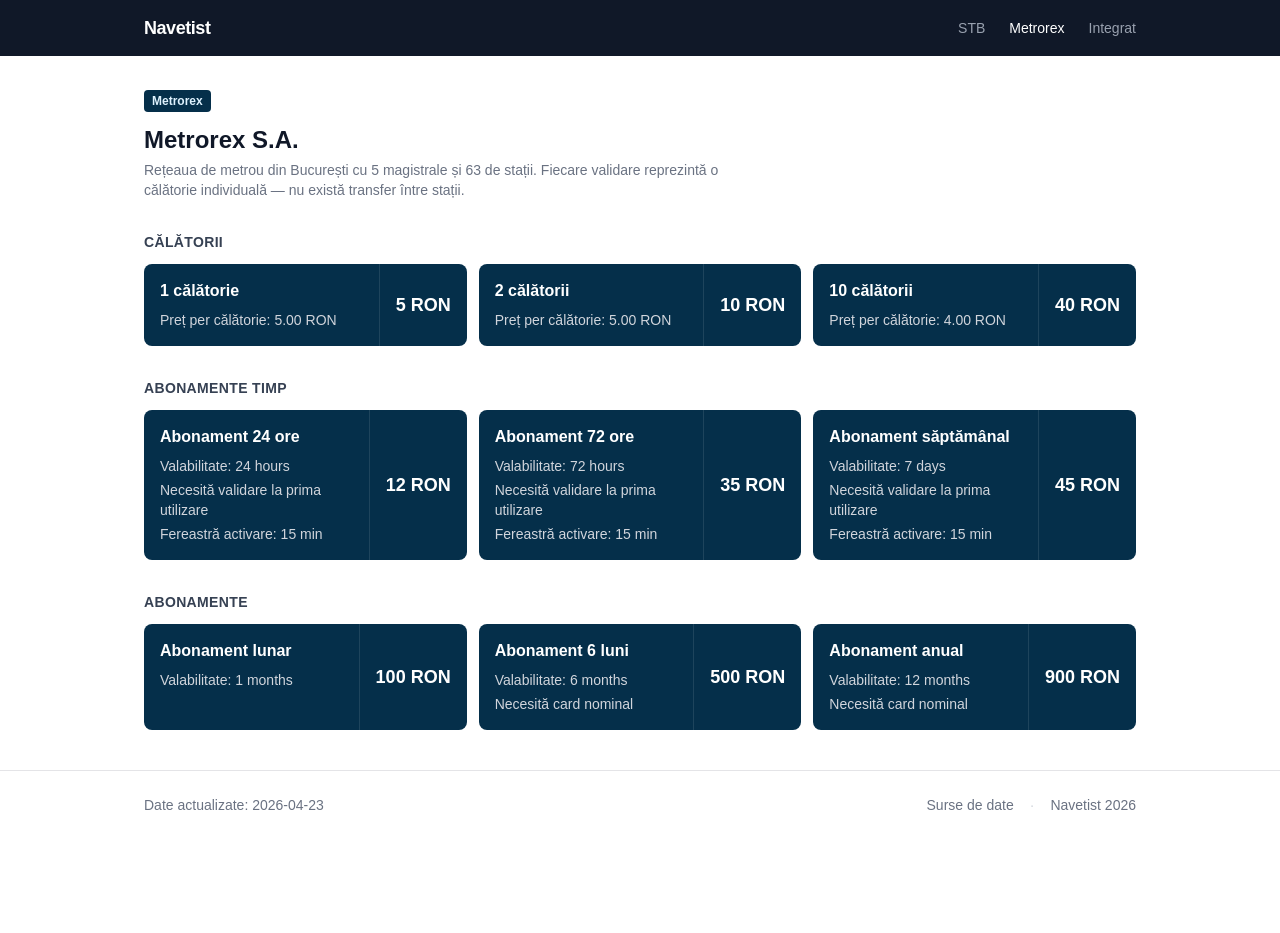
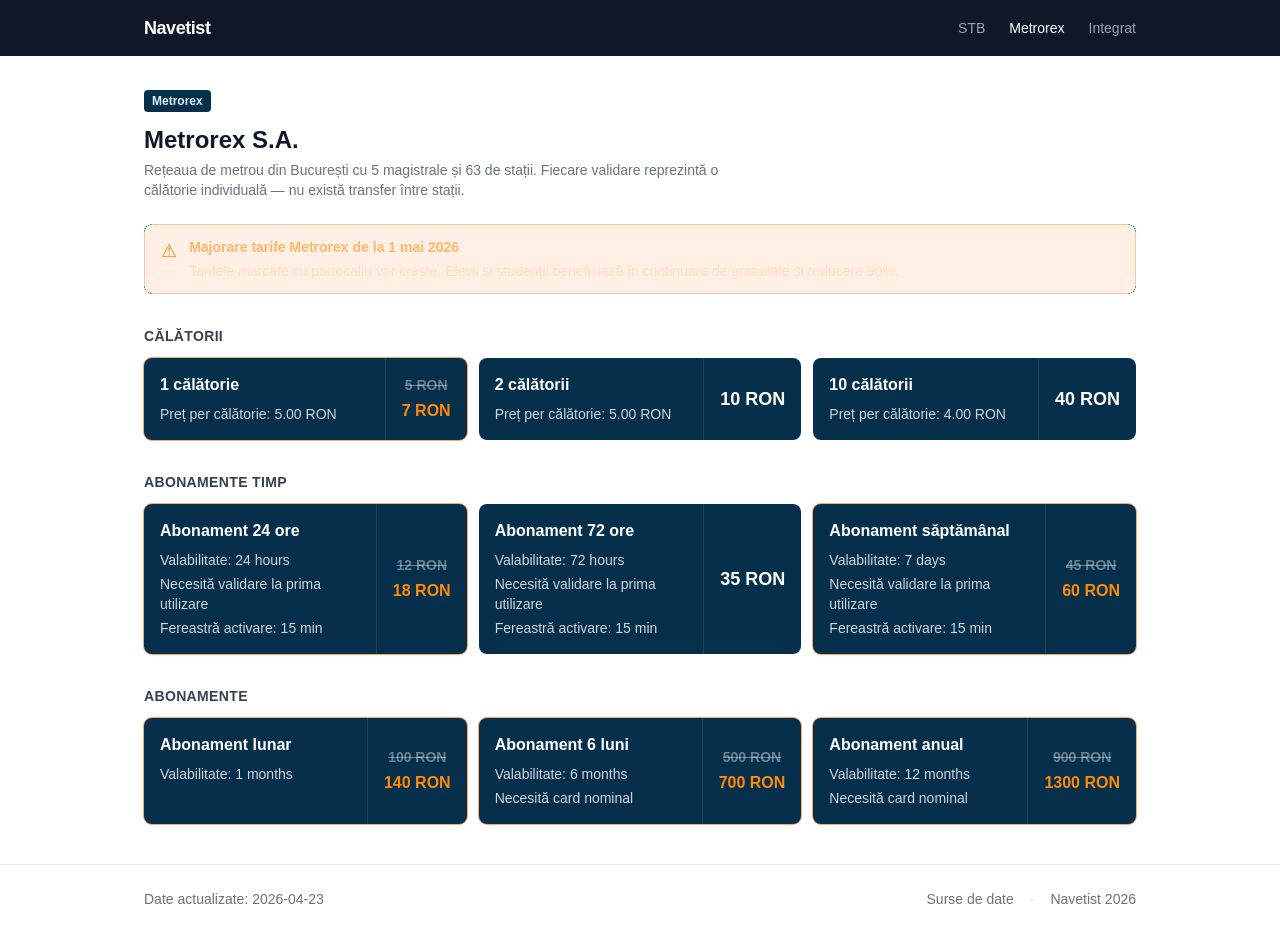
Before and after one commit to silviuio/navetist, a Next.js app: page /metrorex in a window 1280 px wide. Before the commit the page ends 839 px from the top, so only its background shows below. Built offline with nearby package versions, Linux system fonts and the light colour scheme.

Commit message:
Add price change alert and update fare components for upcoming fare increases

```diff
--- a/app/components/FareCard.tsx
+++ b/app/components/FareCard.tsx
@@ -7,13 +7,16 @@
   integrated: "bg-slate-700",
 };
 
+type PendingChange = { newPrice: number };
+
 type Props = {
   fare: Fare;
+  pendingChange?: PendingChange;
 };
 
-const FareCard = ({ fare }: Props) => {
+const FareCard = ({ fare, pendingChange }: Props) => {
   return (
-    <div className={`${operatorBg[fare.operator]} text-white rounded-lg flex`}>
+    <div className={`${operatorBg[fare.operator]} text-white rounded-lg flex ${pendingChange ? "ring-1 ring-orange-500/60" : ""}`}>
       <div className="flex-1 p-4">
         <h3 className="font-semibold text-base leading-snug mb-2">{fare.name}</h3>
 
@@ -42,12 +45,18 @@
               {fare.nominalRequired && <p>Necesită card nominal</p>}
             </>
           )}
-
         </div>
       </div>
 
-      <div className="border-l border-white/10 flex items-center justify-center px-4 min-w-[80px]">
-        <span className="text-lg font-bold whitespace-nowrap">{fare.price} RON</span>
+      <div className="border-l border-white/10 flex flex-col items-center justify-center px-4 min-w-[80px] gap-1">
+        <span className={`text-lg font-bold whitespace-nowrap ${pendingChange ? "line-through text-white/40 text-sm" : ""}`}>
+          {fare.price} RON
+        </span>
+        {pendingChange && (
+          <span className="text-orange-400 font-bold text-base whitespace-nowrap">
+            {pendingChange.newPrice} RON
+          </span>
+        )}
       </div>
     </div>
   );
--- a/app/components/FareGroup.tsx
+++ b/app/components/FareGroup.tsx
@@ -1,12 +1,15 @@
 import type { Fare } from "../types/fares";
 import FareCard from "./FareCard";
+
+type PendingChange = { newPrice: number };
 
 type Props = {
   title: string;
   fares: Fare[];
+  pendingChanges?: Record<string, PendingChange>;
 };
 
-export default function FareGroup({ title, fares }: Props) {
+export default function FareGroup({ title, fares, pendingChanges }: Props) {
   if (fares.length === 0) return null;
 
   return (
@@ -16,7 +19,11 @@
       </h2>
       <div className="grid grid-cols-1 sm:grid-cols-2 lg:grid-cols-3 gap-3">
         {fares.map((fare) => (
-          <FareCard key={fare.id} fare={fare} />
+          <FareCard
+            key={fare.id}
+            fare={fare}
+            pendingChange={pendingChanges?.[fare.id]}
+          />
         ))}
       </div>
     </section>
--- /dev/null
+++ b/app/components/PriceChangeAlert.tsx
@@ -0,0 +1,72 @@
+"use client";
+
+import { useState } from "react";
+import upcomingChanges from "../data/upcoming-changes.json";
+
+export default function PriceChangeAlert() {
+  const [open, setOpen] = useState(false);
+
+  return (
+    <>
+      <button
+        onClick={(e) => {
+          e.preventDefault();
+          e.stopPropagation();
+          setOpen(true);
+        }}
+        className="flex items-center gap-1.5 text-xs font-semibold bg-orange-500/20 text-orange-400 border border-orange-500/30 px-2.5 py-1 rounded-full hover:bg-orange-500/30 transition-colors"
+      >
+        <span>⚠</span>
+        <span>Scumpiri de la 1 mai 2026</span>
+      </button>
+
+      {open && (
+        <div
+          className="fixed inset-0 z-50 flex items-center justify-center p-4 bg-black/60"
+          onClick={() => setOpen(false)}
+        >
+          <div
+            className="bg-zinc-900 border border-zinc-700 rounded-xl w-full max-w-sm p-6"
+            onClick={(e) => e.stopPropagation()}
+          >
+            <div className="flex items-start justify-between mb-4">
+              <div>
+                <span className="text-xs font-semibold bg-orange-500/20 text-orange-400 border border-orange-500/30 px-2 py-0.5 rounded-full">
+                  Metrorex · 1 mai 2026
+                </span>
+                <h2 className="text-white font-bold text-lg mt-2">
+                  Majorare tarife metrou
+                </h2>
+              </div>
+              <button
+                onClick={() => setOpen(false)}
+                className="text-zinc-400 hover:text-white text-xl leading-none ml-4"
+              >
+                ×
+              </button>
+            </div>
+
+            <div className="space-y-2">
+              {upcomingChanges.changes.map((change) => (
+                <div
+                  key={change.fareId}
+                  className="flex items-center justify-between py-2 border-b border-zinc-800 last:border-0"
+                >
+                  <span className="text-sm text-zinc-300">{change.name}</span>
+                  <div className="flex items-center gap-2 text-sm font-medium">
+                    <span className="text-zinc-500 line-through">{change.oldPrice} RON</span>
+                    <span className="text-orange-400">→ {change.newPrice} RON</span>
+                  </div>
+                </div>
+              ))}
+            </div>
+
+            <p className="text-xs text-zinc-500 mt-4">
+              Elevii și studenții beneficiază în continuare de gratuitate și reducere 90%.
+            </p>
+          </div>
+        </div>
+      )}
+    </>
+  );
+}
--- /dev/null
+++ b/app/data/upcoming-changes.json
@@ -0,0 +1,13 @@
+{
+  "effectiveDate": "2026-05-01",
+  "operator": "metrorex",
+  "announcement": "Metrorex a anunțat majorarea tarifelor de metrou, valabile de la 1 mai 2026.",
+  "changes": [
+    { "fareId": "metrorex-trip-1", "name": "1 călătorie", "oldPrice": 5, "newPrice": 7 },
+    { "fareId": "metrorex-pass-24h", "name": "Abonament 24 ore", "oldPrice": 12, "newPrice": 18 },
+    { "fareId": "metrorex-pass-7d", "name": "Abonament săptămânal", "oldPrice": 45, "newPrice": 60 },
+    { "fareId": "metrorex-sub-1m", "name": "Abonament lunar", "oldPrice": 100, "newPrice": 140 },
+    { "fareId": "metrorex-sub-6m", "name": "Abonament 6 luni", "oldPrice": 500, "newPrice": 700 },
+    { "fareId": "metrorex-sub-12m", "name": "Abonament anual", "oldPrice": 900, "newPrice": 1300 }
+  ]
+}
--- a/app/metrorex/page.tsx
+++ b/app/metrorex/page.tsx
@@ -1,12 +1,17 @@
 import type { Metadata } from "next";
 import FareGroup from "../components/FareGroup";
 import { getFaresByOperator } from "../lib/fares";
+import upcomingChanges from "../data/upcoming-changes.json";
 
 export const metadata: Metadata = {
-  title: "Prețuri Metrorex 2026 — Bilete și abonamente metrou București | Navetist",
+  title: "Prețuri Metrorex 2026 — Scumpiri de la 1 mai, bilete și abonamente metrou București | Navetist",
   description:
-    "Tarife actuale Metrorex: bilet 1, 2 și 10 călătorii, abonamente 24h, 72h, săptămânal, lunar, 6 luni și anual pentru metroul din București.",
+    "Tarife actuale Metrorex și scumpirile anunțate de la 1 mai 2026: bilet 1, 2 și 10 călătorii, abonamente 24h, 72h, săptămânal, lunar, 6 luni și anual pentru metroul din București.",
 };
+
+const pendingChanges = Object.fromEntries(
+  upcomingChanges.changes.map((c) => [c.fareId, { newPrice: c.newPrice }])
+);
 
 export default function MetrorexPage() {
   const fares = getFaresByOperator("metrorex");
@@ -16,7 +21,7 @@
 
   return (
     <div>
-      <div className="mb-8">
+      <div className="mb-6">
         <span className="text-xs font-semibold bg-sky-950 text-sky-100 px-2 py-1 rounded">
           Metrorex
         </span>
@@ -29,10 +34,23 @@
         </p>
       </div>
 
+      <div className="bg-orange-500/10 border border-orange-500/30 rounded-lg px-4 py-3 mb-8 flex items-start gap-3">
+        <span className="text-orange-400 text-lg">⚠</span>
+        <div className="text-sm">
+          <p className="font-semibold text-orange-300 mb-1">
+            Majorare tarife Metrorex de la 1 mai 2026
+          </p>
+          <p className="text-orange-200/70">
+            Tarifele marcate cu portocaliu vor crește. Elevii și studenții beneficiază
+            în continuare de gratuitate și reducere 90%.
+          </p>
+        </div>
+      </div>
+
       <div className="space-y-8">
-        <FareGroup title="Călătorii" fares={trips} />
-        <FareGroup title="Abonamente timp" fares={timePasses} />
-        <FareGroup title="Abonamente" fares={subscriptions} />
+        <FareGroup title="Călătorii" fares={trips} pendingChanges={pendingChanges} />
+        <FareGroup title="Abonamente timp" fares={timePasses} pendingChanges={pendingChanges} />
+        <FareGroup title="Abonamente" fares={subscriptions} pendingChanges={pendingChanges} />
       </div>
     </div>
   );
--- a/app/page.tsx
+++ b/app/page.tsx
@@ -1,6 +1,7 @@
 import type { Metadata } from "next";
 import Link from "next/link";
-import { faresData, getFaresByOperator } from "./lib/fares";
+import { getFaresByOperator } from "./lib/fares";
+import PriceChangeAlert from "./components/PriceChangeAlert";
 
 export const metadata: Metadata = {
   title: "Tarife transport public București 2026 — STB și Metrorex | Navetist",
@@ -81,6 +82,12 @@
                 {op.description}
               </p>
 
+              {op.key === "metrorex" && (
+                <div className="mb-3">
+                  <PriceChangeAlert />
+                </div>
+              )}
+
               <div className="mt-auto flex items-center gap-4 text-sm text-gray-600 dark:text-gray-400 border-t border-gray-100 dark:border-zinc-800 pt-3">
                 <span>{fares.length} tipuri de bilete</span>
                 <span>·</span>
```
